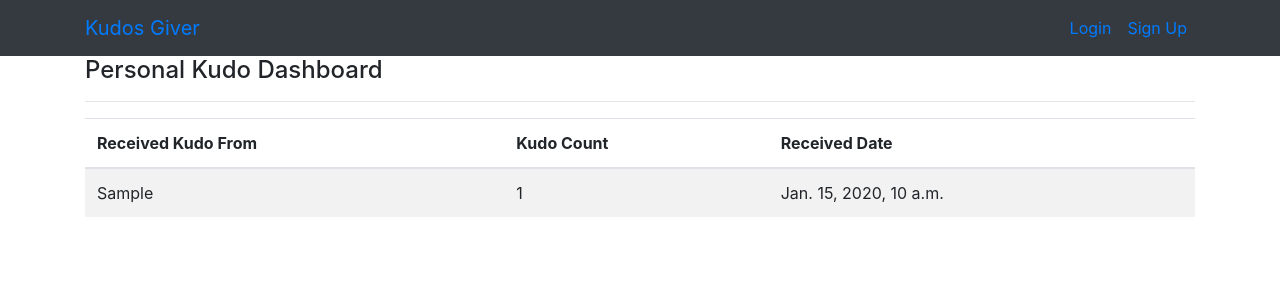
After one commit to mridubhatnagar/givekudo, a Django app: template givekudo/templates/givekudo/dashboard.html in a window 1280 px wide. The commit adds this page. Shown: the top 300 px of the page. Run offline with Django 3.2, Linux system fonts and the light colour scheme; the template is opened without the code that fills it: most values are stand-ins (such as "Sample title", 1, 10 or a date in 2020); parts of the project's set-up code (start-up, migrations or seed data) failed here and were passed over; some libraries are stand-ins or nearby versions.

Commit message:
personal dashboard for kudos received

```diff
--- /dev/null
+++ b/givekudo/templates/givekudo/dashboard.html
@@ -0,0 +1,24 @@
+{% extends "givekudo/base.html" %}
+{% block content %}
+<h4>Personal Kudo Dashboard</h4>
+	<hr>
+	<table class="table table-striped">
+	    <thead>
+	      <tr>
+	      	<th>Received Kudo From</th>
+	        <th>Kudo Count</th>
+	        <th>Received Date</th>
+	      </tr>
+	    </thead>
+	    <tbody>
+	    	{% for data in dashboard%}
+	    		<tr>
+	    			<td>{{data.from_user}}</td>
+	    			<td>{{data.kudo_count}}</td>
+	    			<td>{{data.date_posted}}</td>
+	        	</tr>
+	       {% endfor %}
+	    </tbody>
+	</table>
+    </hr>
+{% endblock content %}
--- a/givekudo/templates/givekudo/home.html
+++ b/givekudo/templates/givekudo/home.html
@@ -4,6 +4,7 @@
   <div class="jumbotron">
     <h3>Kudos Giver</h3>
     <p>Appreciate your team members by giving away <strong>kudos</strong> every week.!!</p>
+    <a class="btn btn-primary" href="{% url 'dashboard'%}">Personal Dashboard</a>
     <a class="btn btn-primary" href="{% url 'givekudo'%}">Give Kudo</a>
   </div>
 {% endblock content %}
--- a/givekudo/urls.py
+++ b/givekudo/urls.py
@@ -4,6 +4,7 @@ from django.contrib.auth import views as auth_views
 
 urlpatterns = [
     path('', views.home, name='home'),
-    path('givekudo/', views.givekudo, name='givekudo')
+    path('givekudo/', views.givekudo, name='givekudo'),
+    path('dashboard/', views.dashboard, name='dashboard')
 
 ]
```
Also changed, not shown: givekudo/views.py (+15 -0 lines), users/views.py (+2 -5 lines).
